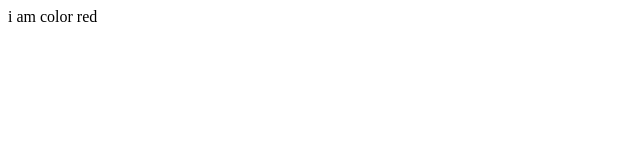
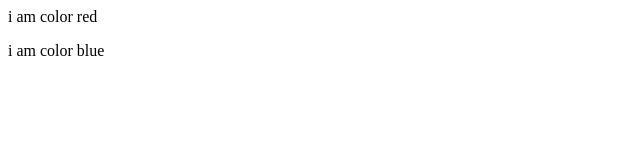
Before and after one commit to sushant-thakur1/local-repo, a plain HTML site: page index.html in a window 1280 px wide. Shown: the full height of the page, 0-640 px from the left. Drawn offline with Linux system fonts and the light colour scheme.

Commit message:
this is second line

```diff
--- a/index.html
+++ b/index.html
@@ -1 +1,2 @@
 <p> i am color red </P>
+<p>i am color blue</p>
```
